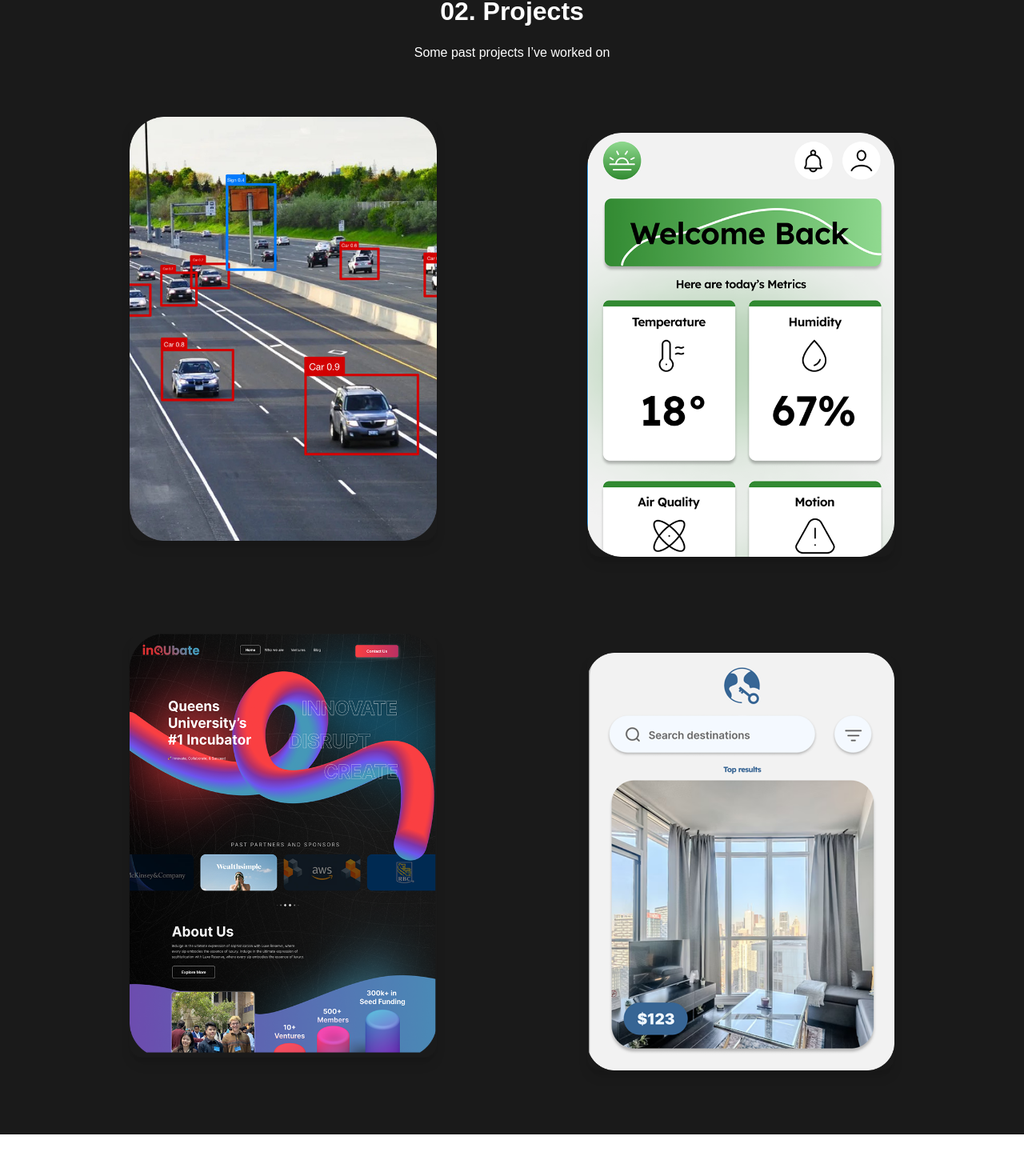
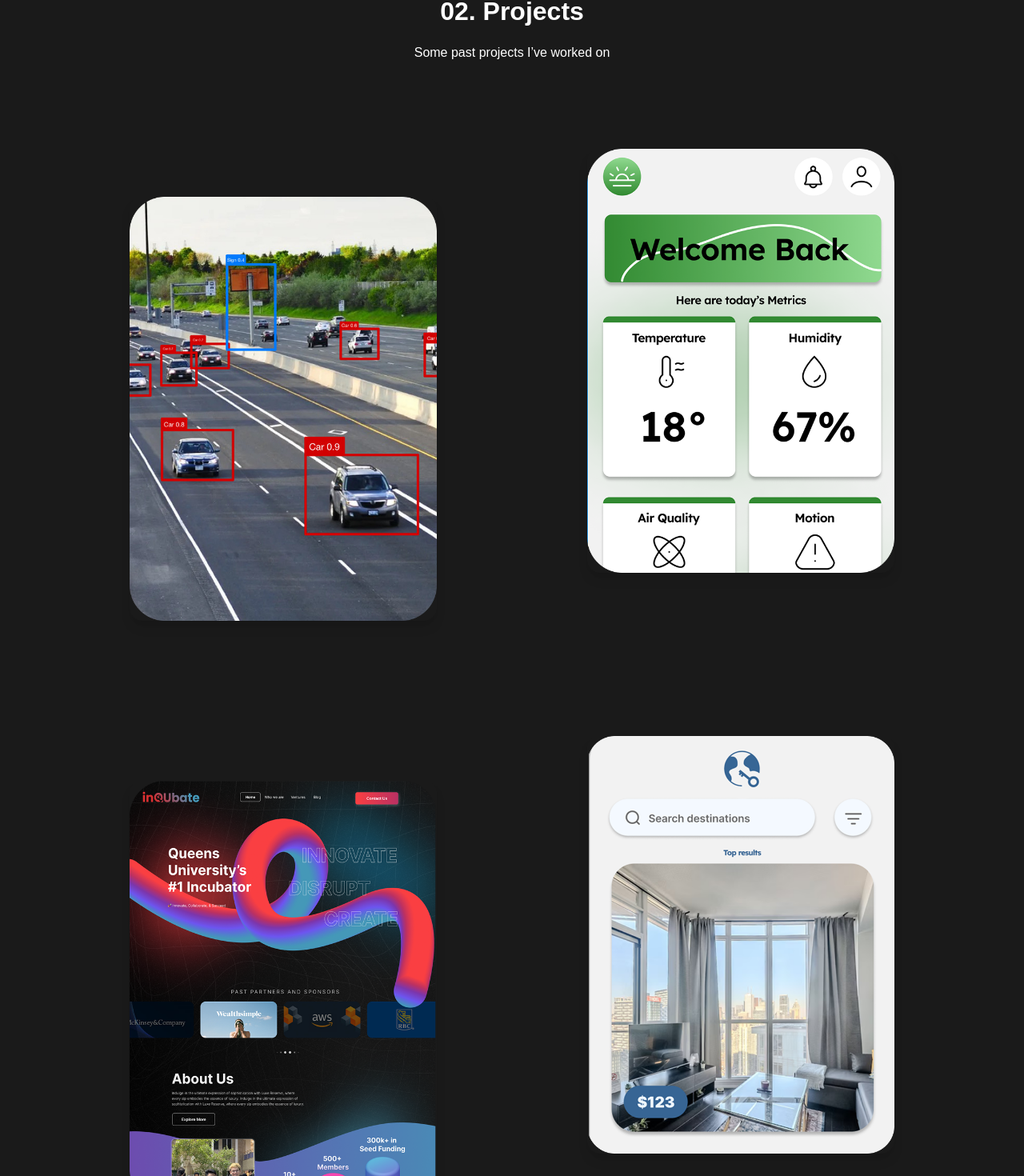
Before and after one commit to kzy0525/website, a Next.js app: page / in a window 1280 px wide. Shown: the part 1553-3023 px from the top of the page at 80% size. Before the commit the page ends 2971 px from the top, so only its background shows below. Built offline with nearby package versions, Linux system fonts and the light colour scheme; a web font is replaced by a local one.

Commit message:
hover issue test

```diff
--- a/src/app/page.js
+++ b/src/app/page.js
@@ -69,7 +69,7 @@ export default function Home() {
             href="https://example.com/machine-vision"
             target="_blank"
             rel="noopener noreferrer"
-            className="relative group w-full max-w-sm rounded-2xl overflow-hidden shadow-lg mt-0"
+            className="relative group w-full max-w-sm rounded-2xl overflow-hidden shadow-lg mt-30"
           >
             <Image
               src="/qhdt.png"
@@ -90,7 +90,7 @@ export default function Home() {
             href="https://example.com/atmos"
             target="_blank"
             rel="noopener noreferrer"
-            className="relative group w-full max-w-sm rounded-2xl overflow-hidden shadow-lg mt-10"
+            className="relative group w-full max-w-sm rounded-2xl overflow-hidden shadow-lg mt-0"
           >
             <Image
               src="/atmos.png"
@@ -111,7 +111,7 @@ export default function Home() {
             href="https://example.com/club-site"
             target="_blank"
             rel="noopener noreferrer"
-            className="relative group w-full max-w-sm rounded-2xl overflow-hidden shadow-lg mt-0"
+            className="relative group w-full max-w-sm rounded-2xl overflow-hidden shadow-lg mt-30"
           >
             <Image
               src="/inqubateweb.png"
@@ -132,7 +132,7 @@ export default function Home() {
             href="https://example.com/nomad"
             target="_blank"
             rel="noopener noreferrer"
-            className="relative group w-full max-w-sm rounded-2xl overflow-hidden shadow-lg mt-10"
+            className="relative group w-full max-w-sm rounded-2xl overflow-hidden shadow-lg mt-0"
           >
             <Image
               src="/nomad.png"
```
